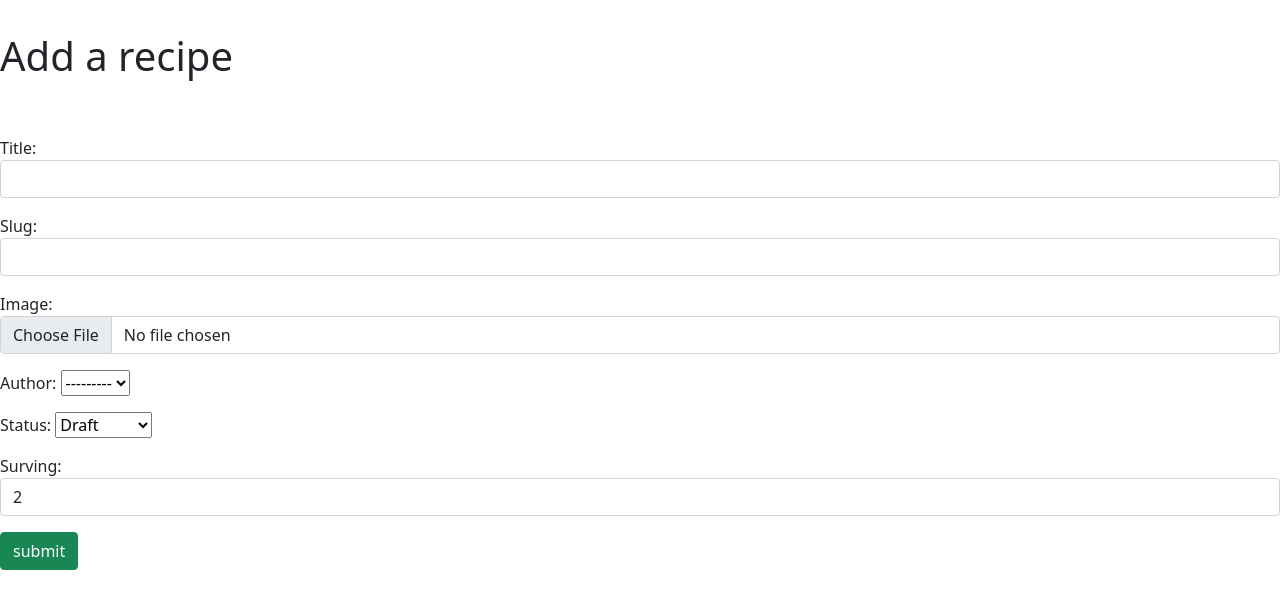
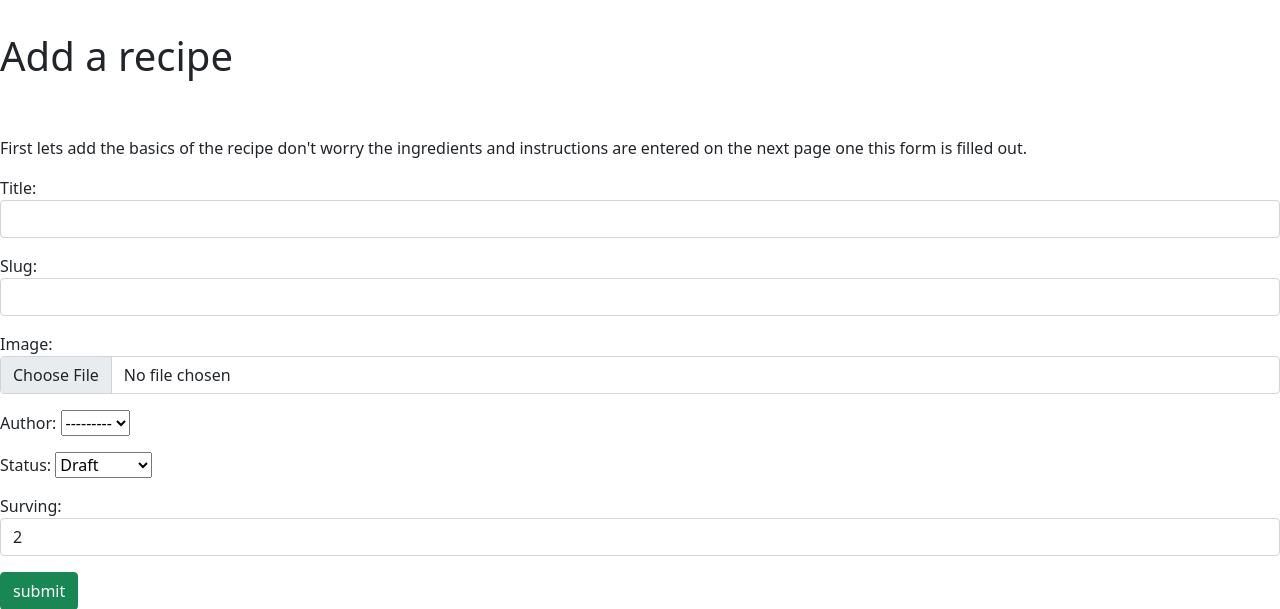
Before and after one commit to HarveyBurton96/Recipe-Rustlers, a Django app: page /add_a_recipe in a window 1280 px wide. Shown: the part 92-701 px from the top of the page. Run offline with Django 3.2, Linux system fonts and the light colour scheme; some libraries are stand-ins or nearby versions.

Commit message:
Add add_a_recipe_detail view, template, and url

```diff
--- a/recipe/forms.py
+++ b/recipe/forms.py
@@ -1,7 +1,7 @@
 from django import forms
 from django.forms import ModelForm
 from django.contrib.auth.models import User
-from .models import Post, Comment
+from .models import Post, Comment, Ingredient, Instruction
 
 CHOICES = [(1, 'Draft'), (2, 'Published')]
 
@@ -26,3 +26,15 @@ class CommentForm(forms.ModelForm):
     class Meta:
         model = Comment
         fields = ('body',)
+
+
+class IngredientForm(forms.ModelForm):
+    class Meta:
+        model = Ingredient
+        fields = ('ingredientName', 'weight', 'unit',)
+
+
+class InstructionForm(forms.ModelForm):
+    class Meta:
+        model = Instruction
+        fields = ('step', 'detail',)
--- a/recipe/models.py
+++ b/recipe/models.py
@@ -43,6 +43,7 @@ class Comment(models.Model):
 class Ingredient(models.Model):
     recipe = models.ForeignKey(Post, on_delete=models.CASCADE, related_name='ingredients')
     ingredientName = models.CharField(max_length=80)
+    weight = models.IntegerField(default=1)
     unit = models.CharField(max_length=80)
 
 
--- a/recipe/urls.py
+++ b/recipe/urls.py
@@ -6,6 +6,7 @@ app_name = "recipe"
 urlpatterns = [
     path("", views.PostList.as_view(), name="home"),
     path('<slug:slug>/', views.PostDetail.as_view(), name="recipe_detail"),
+    path('<slug:slug>/', views.add_recipeDetails.as_view(), name="add_a_recipe_detail"),
     path("popular_recipe", views.PopularRecipes.as_view(), name="popular_recipe"),
     path("new_recipe", views.NewRecipes.as_view(), name="new_recipe"),
     path("add_a_recipe", views.add_recipe, name="add_recipe"),
--- a/recipe/views.py
+++ b/recipe/views.py
@@ -1,7 +1,7 @@
 from django.shortcuts import render, get_object_or_404
 from django.views import generic, View
 from .models import Post
-from .forms import PostForm, CommentForm
+from .forms import PostForm, CommentForm, IngredientForm, InstructionForm
 from django.http import HttpResponseRedirect
 
 
@@ -28,17 +28,62 @@ class NewRecipes(generic.ListView):
 
 def add_recipe(request):
     submitted = False
+    form = PostForm
     if request.method == "POST":
         form = PostForm(request.POST)
         if form.is_valid():
             form.save()
             return HttpResponseRedirect('/add_a_recipe?submitted=True')
     else:
-        form = PostForm
         if 'submitted' in request.GET:
             submitted = True
 
-    return render(request, 'add_a_recipe.html', {'form': form, 'submitted': submitted})
+    return render(
+        request,
+        'add_a_recipe.html',
+        {
+            'form': form,
+            'submitted': submitted,
+        },
+    )
+
+
+class add_recipeDetails(View):
+    def post(self, request, slug, *args, **kwargs):
+        queryset = Post.objects.filter(status=1)
+        post = get_object_or_404(queryset, slug=slug)
+        ingredients = post.ingredients
+        instructions = post.instructions
+
+        ingredient_form = IngredientForm(data=request.POST)
+
+        if ingredient_form.is_valid():
+            ingredient = ingredient_form.save(commit=False)
+            ingredient.recipe = post
+            ingredient.save()
+        else:
+            ingredient_form = IngredientForm()
+
+        instruction_form = InstructionForm(data=request.POST)
+
+        if instruction_form.is_valid():
+            instruction = instruction_form.save(commit=False)
+            instruction.recipe = post
+            instruction.save()
+        else:
+            instruction_form = InstructionForm()
+
+        return render(
+            request,
+            "add_a_recipe_detail.html",
+            {
+                "post": post,
+                "ingredients": ingredients,
+                "instructions": instructions,
+                "instruction_form": InstructionForm(),
+                "ingredient_form": IngredientForm(),
+            },
+        )
 
 
 class PostDetail(View):
--- a/templates/add_a_recipe.html
+++ b/templates/add_a_recipe.html
@@ -1,14 +1,17 @@
 {% extends "base.html" %}
 
 {% block content %}
+{% load crispy_forms_tags %}
 <div class="top">
 <h1>Add a recipe</h1>
 </div>
 <br/><br/>
 {% if submitted %}
     Your recipe was submitted succesfully!
+
+    <a href="{% url 'recipe:add_a_recipe_detail' post.slug %}">To the next page!!</a>
 {% else %}
-
+    <P>First lets add the basics of the recipe don't worry the ingredients and instructions are entered on the next page one this form is filled out.</P>
     <form action="" method="POST">
         {% csrf_token %}
 
```
Also changed, not shown: templates/add_a_recipe_detail.html (added, +65 -0 lines), recipe/migrations/0004_ingredient_weight.py (added).
